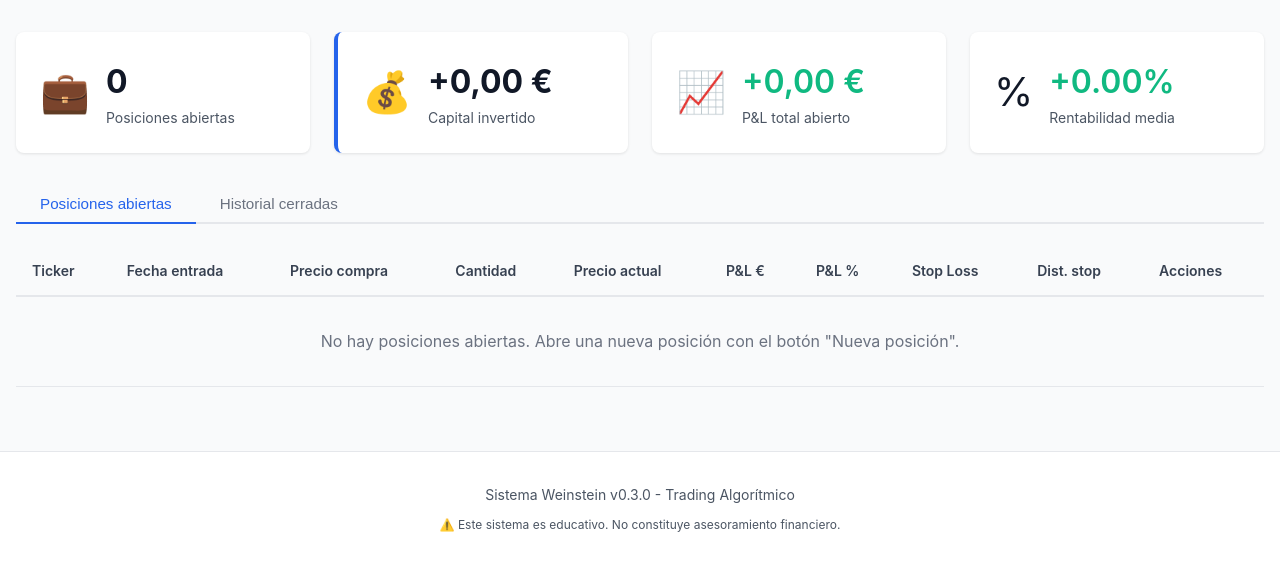
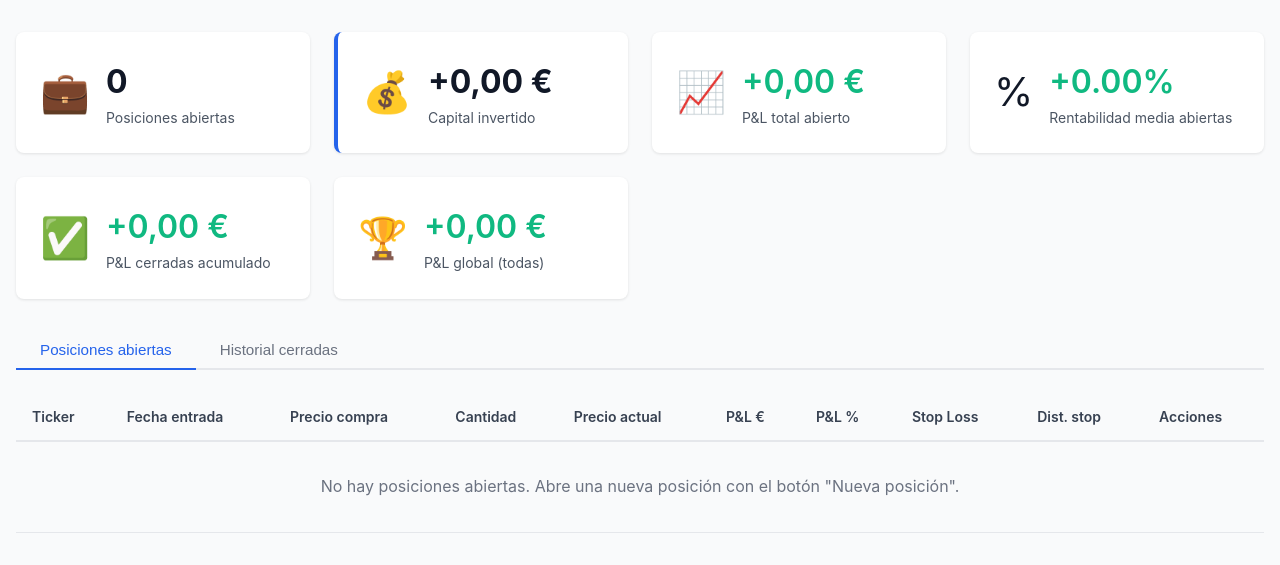
Before and after one commit to gcediel/sw, a FastAPI app: page /portfolio in a window 1280 px wide. Shown: the part 273-838 px from the top of the page. Before the commit the page ends 805 px from the top, so only its background shows below. Run offline with FastAPI, Linux system fonts and the light colour scheme; the visitor is signed in with stand-in values (Sample User, id 1); data that the repository does not hold is empty.

Commit message:
260220k - Cartera: botón Eliminar posición + P&L global en stats
- Nuevo endpoint DELETE /api/portfolio/{id} para eliminar cualquier
  posición sin registrar cierre (abiertas e historial)
- Botón "Eliminar" en tabla de posiciones abiertas
- Botón "Eliminar" en cada fila del historial de cerradas
- Summary ampliado: P&L cerradas acumulado + P&L global (abiertas+cerradas)
- Dos nuevas tarjetas de stats en portfolio.html

Co-Authored-By: Claude Sonnet 4.6 <noreply@anthropic.com>

```diff
--- a/web/main.py
+++ b/web/main.py
@@ -952,14 +952,16 @@ async def api_portfolio_history():
 
 @app.get("/api/portfolio/summary")
 async def api_portfolio_summary():
-    """Estadísticas globales del portfolio"""
+    """Estadísticas globales del portfolio (abiertas + cerradas)"""
     db = SessionLocal()
     try:
         open_positions = db.query(Position).filter(Position.status == 'OPEN').all()
+        closed_positions = db.query(Position).filter(Position.status == 'CLOSED').all()
 
+        # Posiciones abiertas
         total_invested = 0.0
-        total_pnl = 0.0
-        pnl_pcts = []
+        open_pnl = 0.0
+        open_pnl_pcts = []
 
         for pos in open_positions:
             current_price = _get_current_price(db, pos.stock_id)
@@ -969,16 +971,25 @@ async def api_portfolio_summary():
             pnl_eur = (current_price - entry_price) * quantity
             pnl_pct = (current_price - entry_price) / entry_price * 100
             total_invested += invested
-            total_pnl += pnl_eur
-            pnl_pcts.append(pnl_pct)
+            open_pnl += pnl_eur
+            open_pnl_pcts.append(pnl_pct)
 
-        avg_pnl_pct = sum(pnl_pcts) / len(pnl_pcts) if pnl_pcts else 0.0
+        avg_pnl_pct = sum(open_pnl_pcts) / len(open_pnl_pcts) if open_pnl_pcts else 0.0
+
+        # Posiciones cerradas
+        closed_pnl = sum(
+            (float(p.exit_price) - float(p.entry_price)) * float(p.quantity)
+            for p in closed_positions
+        )
 
         return {
             "open_count": len(open_positions),
             "total_invested": round(total_invested, 2),
-            "total_pnl_eur": round(total_pnl, 2),
+            "total_pnl_eur": round(open_pnl, 2),
             "avg_pnl_pct": round(avg_pnl_pct, 2),
+            "closed_count": len(closed_positions),
+            "closed_pnl_eur": round(closed_pnl, 2),
+            "global_pnl_eur": round(open_pnl + closed_pnl, 2),
         }
     except Exception as e:
         return JSONResponse(status_code=500, content={"error": str(e)})
@@ -994,6 +1005,24 @@ async def api_portfolio_clear_history():
         deleted = db.query(Position).filter(Position.status == 'CLOSED').delete()
         db.commit()
         return {"message": f"Historial borrado: {deleted} posiciones eliminadas"}
+    except Exception as e:
+        db.rollback()
+        return JSONResponse(status_code=500, content={"error": str(e)})
+    finally:
+        db.close()
+
+
+@app.delete("/api/portfolio/{position_id}")
+async def api_portfolio_delete(position_id: int):
+    """Eliminar una posición (abierta o cerrada) sin registrar cierre"""
+    db = SessionLocal()
+    try:
+        pos = db.query(Position).filter(Position.id == position_id).first()
+        if not pos:
+            return JSONResponse(status_code=404, content={"error": "Posición no encontrada"})
+        db.delete(pos)
+        db.commit()
+        return {"message": f"Posición {position_id} eliminada"}
     except Exception as e:
         db.rollback()
         return JSONResponse(status_code=500, content={"error": str(e)})
--- a/web/static/portfolio.js
+++ b/web/static/portfolio.js
@@ -138,6 +138,7 @@ function renderOpenPositions(positions) {
             <td style="white-space:nowrap;">
                 <button class="btn btn-sm btn-primary" onclick="openEditStopForm(${p.id}, ${p.stop_loss}, '${esc(p.notes)}')">Editar stop</button>
                 <button class="btn btn-sm" style="background:#f59e0b;color:#fff;" onclick="openCloseForm(${p.id}, ${p.current_price})">Cerrar</button>
+                <button class="btn btn-sm btn-danger" onclick="deletePosition(${p.id}, '${esc(p.ticker)}')">Eliminar</button>
             </td>
         </tr>
         <tr id="inline-${p.id}" style="display:none;">
@@ -294,6 +295,24 @@ function closeActiveInline() {
     activeInlineForm = null;
 }
 
+async function deletePosition(id, ticker) {
+    if (!confirm(`¿Eliminar la posición de ${ticker}? Se borrará definitivamente sin registrar cierre.`)) return;
+    try {
+        const resp = await fetch(`${BASE_PATH}/api/portfolio/${id}`, {method: 'DELETE'});
+        const data = await resp.json();
+        if (!resp.ok) {
+            showAlert(data.error || 'Error al eliminar', 'error');
+            return;
+        }
+        showAlert(`Posición de ${ticker} eliminada`, 'success');
+        loadPortfolio();
+        loadHistory();
+        loadSummary();
+    } catch (e) {
+        showAlert('Error de conexión', 'error');
+    }
+}
+
 // ============================================================
 // HISTORIAL
 // ============================================================
@@ -328,6 +347,9 @@ function renderHistory(positions, totalPnl) {
             <td>${p.quantity}</td>
             <td class="${pnlClass}">${fmtEur(p.pnl_eur)}</td>
             <td class="${pnlClass}">${fmtPct(p.pnl_pct)}</td>
+            <td>
+                <button class="btn btn-sm btn-danger" onclick="deletePosition(${p.id}, '${esc(p.ticker)}')">Eliminar</button>
+            </td>
         </tr>
         `;
     }).join('');
@@ -336,8 +358,9 @@ function renderHistory(positions, totalPnl) {
     const totalClass = totalPnl >= 0 ? 'pnl-positive' : 'pnl-negative';
     rows += `
         <tr class="total-row">
-            <td colspan="6" style="text-align:right;">P&L total acumulado:</td>
+            <td colspan="6" style="text-align:right;">P&L total acumulado cerradas:</td>
             <td class="${totalClass}">${fmtEur(totalPnl)}</td>
+            <td></td>
             <td></td>
         </tr>
     `;
@@ -378,6 +401,14 @@ async function loadSummary() {
         const avgEl = document.getElementById('stat-avg');
         avgEl.textContent = fmtPct(data.avg_pnl_pct);
         avgEl.className = 'stat-value ' + (data.avg_pnl_pct >= 0 ? 'pnl-positive' : 'pnl-negative');
+
+        const closedEl = document.getElementById('stat-closed-pnl');
+        closedEl.textContent = fmtEur(data.closed_pnl_eur);
+        closedEl.className = 'stat-value ' + (data.closed_pnl_eur >= 0 ? 'pnl-positive' : 'pnl-negative');
+
+        const globalEl = document.getElementById('stat-global-pnl');
+        globalEl.textContent = fmtEur(data.global_pnl_eur);
+        globalEl.className = 'stat-value ' + (data.global_pnl_eur >= 0 ? 'pnl-positive' : 'pnl-negative');
     } catch (e) {
         // silencioso
     }
--- a/web/templates/portfolio.html
+++ b/web/templates/portfolio.html
@@ -192,7 +192,21 @@
                 <div class="stat-icon">%</div>
                 <div class="stat-content">
                     <div class="stat-value" id="stat-avg">-</div>
-                    <div class="stat-label">Rentabilidad media</div>
+                    <div class="stat-label">Rentabilidad media abiertas</div>
+                </div>
+            </div>
+            <div class="stat-card">
+                <div class="stat-icon">✅</div>
+                <div class="stat-content">
+                    <div class="stat-value" id="stat-closed-pnl">-</div>
+                    <div class="stat-label">P&L cerradas acumulado</div>
+                </div>
+            </div>
+            <div class="stat-card">
+                <div class="stat-icon">🏆</div>
+                <div class="stat-content">
+                    <div class="stat-value" id="stat-global-pnl">-</div>
+                    <div class="stat-label">P&L global (todas)</div>
                 </div>
             </div>
         </div>
@@ -246,10 +260,11 @@
                             <th>Cantidad</th>
                             <th>P&L €</th>
                             <th>P&L %</th>
+                            <th></th>
                         </tr>
                     </thead>
                     <tbody id="history-tbody">
-                        <tr><td colspan="8" class="text-center">Cargando...</td></tr>
+                        <tr><td colspan="9" class="text-center">Cargando...</td></tr>
                     </tbody>
                 </table>
             </div>
```
